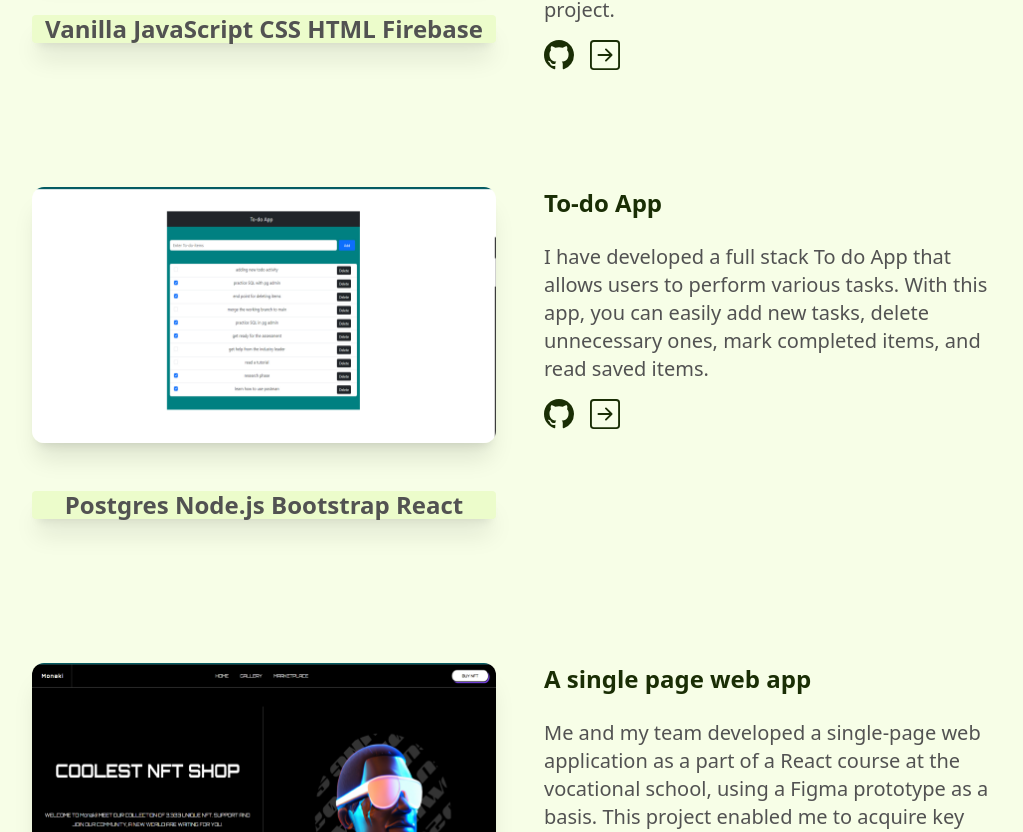
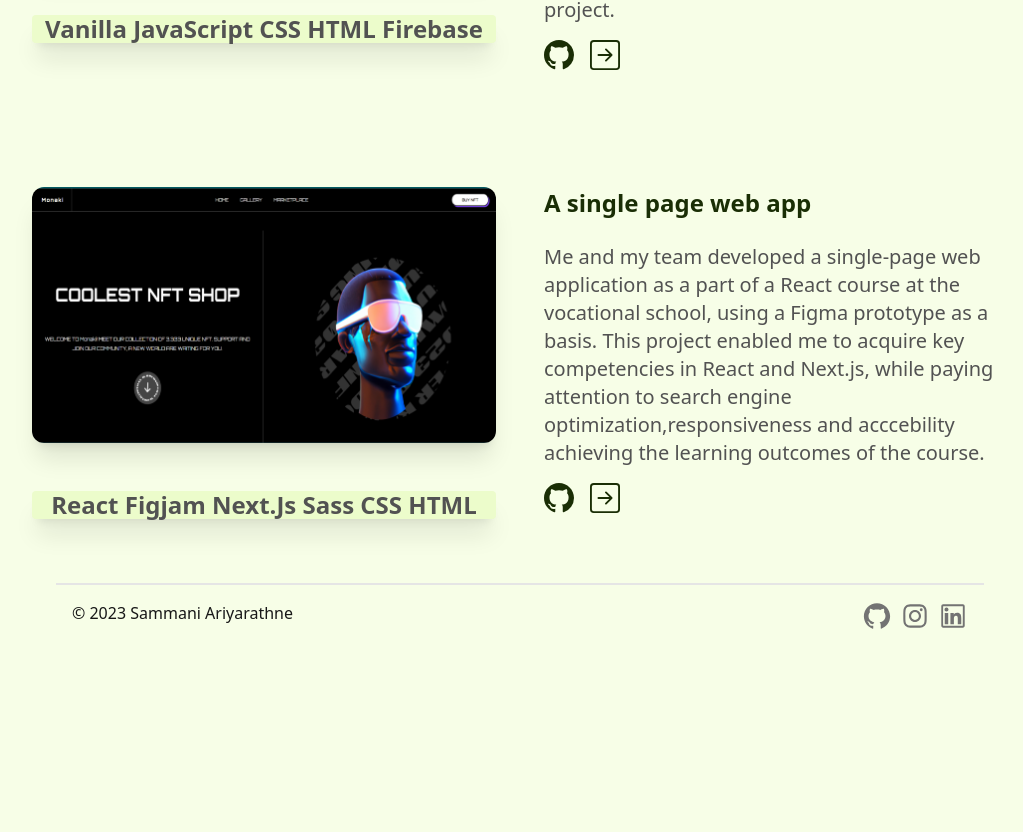
Before and after one commit to SammaniAri/personal-website, a Next.js app: page / in a window 1280 px wide. Shown: the part 2864-3696 px from the top of the page, without its empty margins (120-1143 px from the left). After the commit the page ends 3515 px from the top, so only its background shows below. Built offline with nearby package versions, Linux system fonts and the light colour scheme.

Commit message:
temperorily removing the to-do app proejct

```diff
--- a/components/ProjectSection.tsx
+++ b/components/ProjectSection.tsx
@@ -41,17 +41,7 @@ const projects = [
 		technologies:
 			" Vanilla JavaScript  CSS  HTML  Firebase ",
 	},
-	{
-		name: " To-do App",
-		description:
-			"I have developed a full stack To do App that allows users to perform various tasks. With this app, you can easily add new tasks, delete unnecessary ones, mark completed items, and read saved items.",
-		image: "/todo.jpg",
-		github:
-			"https://github.com/orgs/project-on-data-interaction/repositories",
-		link: " ",
-		technologies:
-			" Postgres Node.js  Bootstrap  React ",
-	},
+
 	{
 		name: "A single page web app",
 		description:
```
